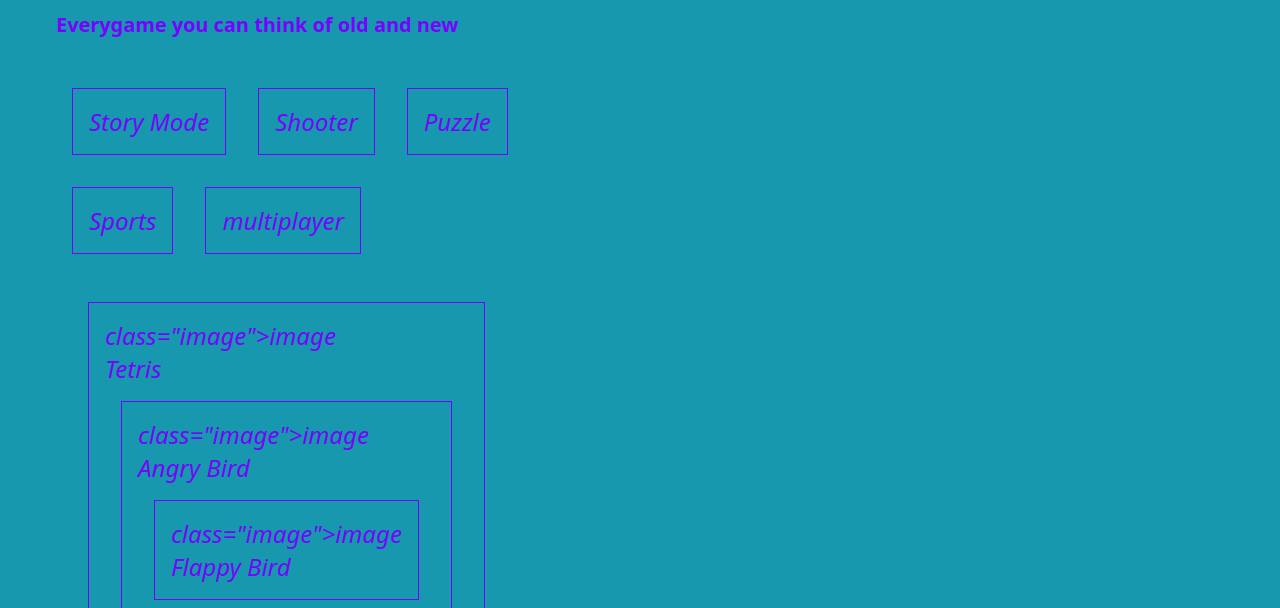
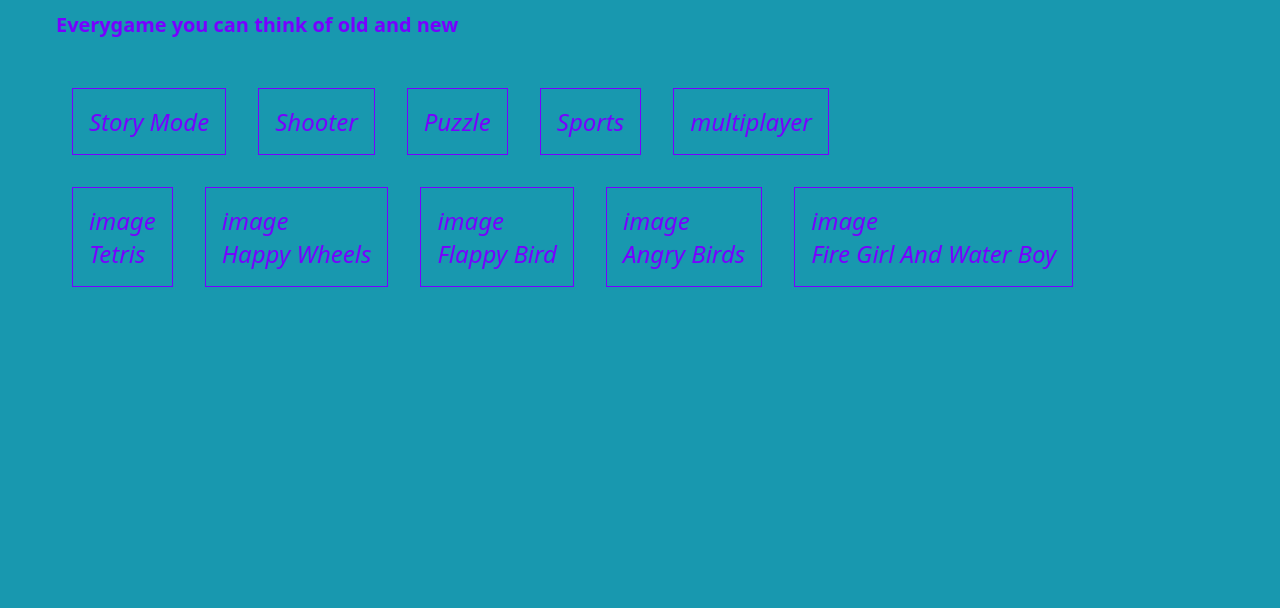
Before and after one commit to Jzielmal/my-cps140-website, a website: page index.html in a window 1280 px wide. Shown: the part 192-800 px from the top of the page. Drawn offline with Linux system fonts and the light colour scheme.

Commit message:
newst change

```diff
--- a/index.html
+++ b/index.html
@@ -30,13 +30,12 @@
         <div class="child">Sports</div>
         <div class="child">multiplayer</div>
       </div>
-      <main>
       <div class="parent">
-        <div class="child"><div> class="image">image<div>Tetris</div>
-        <div class="child"><div> class="image">image<div>Angry Bird</div>
-        <div class="child"><div> class="image">image</div>Flappy Bird</div>
-        <div class="child"><div> class="image">image</div>Happy Wheels</div>
-        <div class="child"><div> class="image">image</div>Fire Girl And Water Boy</div>
+        <div class="child"><div class="image">image </div>Tetris</div>
+        <div class="child"><div class="image">image </div>Happy Wheels</div>
+        <div class="child"><div class="image">image </div>Flappy Bird</div>
+        <div class="child"><div class="image">image </div>Angry Birds</div>
+        <div class="child"><div class="image">image </div>Fire Girl And Water Boy</div>
       </div>
     </main>
   </body>
--- a/styles.css
+++ b/styles.css
@@ -45,7 +45,7 @@ main {
   padding: 1rem;
   font-size: 1.5rem;
   font: "times new roman";
-  width: 50%;
+  width: 100%;
 }
 
 nav a:hover {
```
